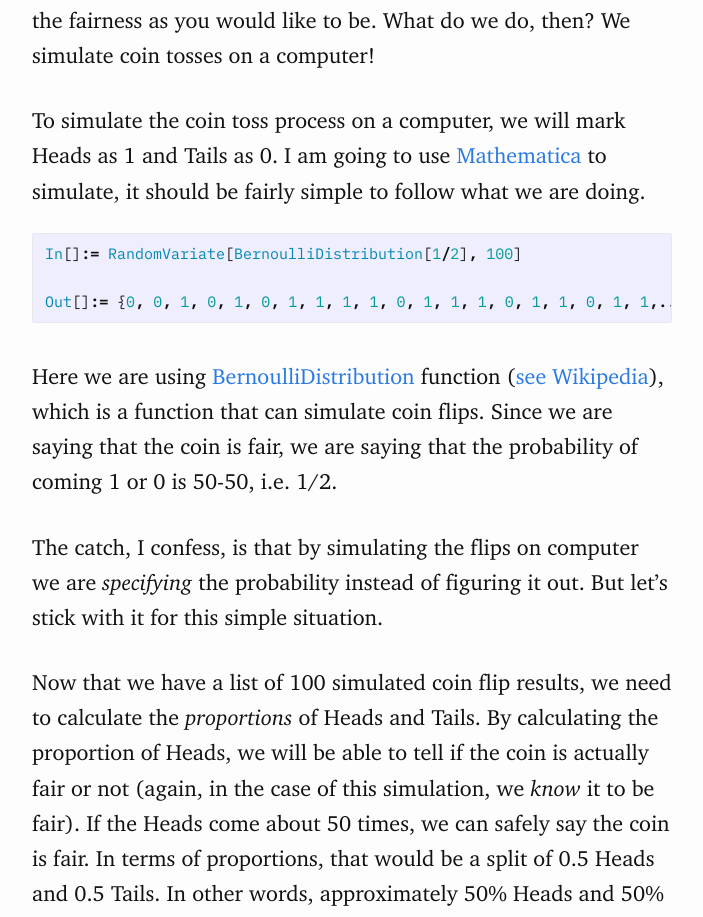
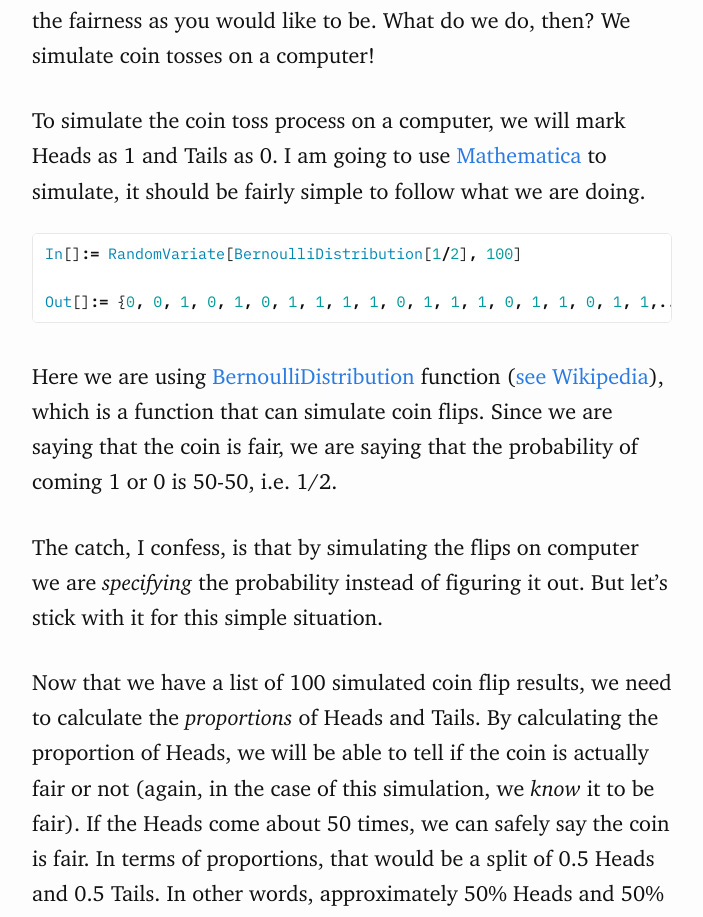
Before and after one commit to codingquark/codingquark.github.io, a Jekyll site: the page built from _posts/2023-02-16-coin-flips-and-geb.markdown, in a window 1280 px wide. Shown: the part 1032-1949 px from the top of the page, without its empty margins (288-991 px from the left). Built offline with Jekyll 4.4.1, drawn with Linux system fonts in a browser that asks for light colours; some web fonts are replaced.

Commit message:
Remove unpleasant background color from code snippets

```diff
--- a/_sass/_syntax-highlighting.scss
+++ b/_sass/_syntax-highlighting.scss
@@ -4,10 +4,6 @@
 .highlight {
     background: #fff;
     @extend %vertical-rhythm;
-
-    .highlighter-rouge & {
-      background: #eef;
-    }
 
     .c     { color: #998; font-style: italic } // Comment
     .err   { color: #a61717; background-color: #e3d2d2 } // Error
```
